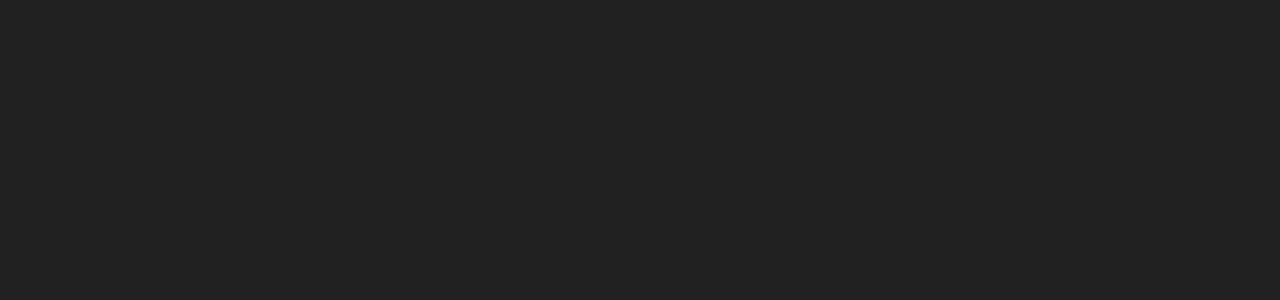
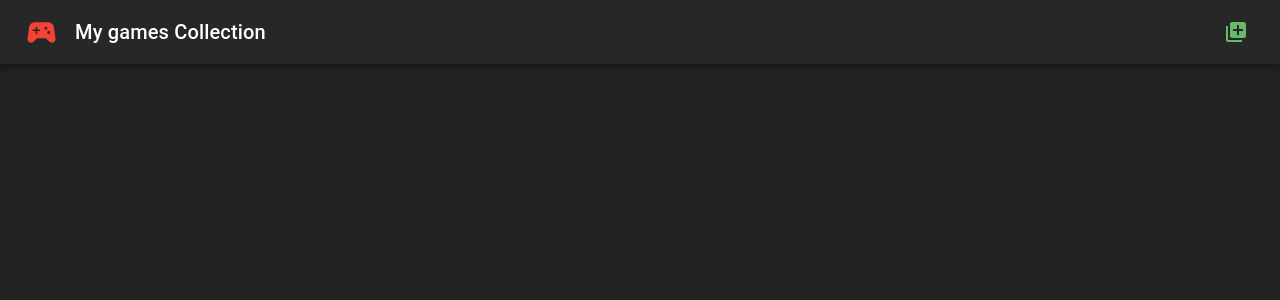
Before and after one commit to HackbIade/react-games-inventory, a React (Vite) app: page /add_games in a window 1280 px wide. Before the commit this address had no page. Shown: the top 300 px of the page. Built offline with nearby package versions, Linux system fonts and the light colour scheme.

Commit message:
Add 'add_games' route'

```diff
--- a/package.json
+++ b/package.json
@@ -1,7 +1,7 @@
 {
   "name": "react-games-inventory",
   "private": true,
-  "version": "1.0.0",
+  "version": "1.0.1",
   "type": "module",
   "scripts": {
     "dev": "vite",
--- a/src/components/ui/GameForm/constants.ts
+++ b/src/components/ui/GameForm/constants.ts
@@ -1,8 +1,8 @@
 export const platforms = [
-  {
-    value: "",
-    label: "Select",
-  },
+  // {
+  //   value: "",
+  //   label: "Select",
+  // },
   {
     value: "Xbox One",
     label: "Xbox One",
--- a/src/components/ui/GameForm/styles.ts
+++ b/src/components/ui/GameForm/styles.ts
@@ -5,6 +5,7 @@
   flex: 1;
   width: 100%;
   display: flex;
+  min-width: 350px;
   margin-bottom: 8px;
 `;
 
--- /dev/null
+++ b/src/pages/AddGames/AddGames.tsx
@@ -0,0 +1,5 @@
+import { MainLayout } from "../../components/layouts/MainLayout";
+
+export const AddGames = () => {
+  return <MainLayout />;
+};
--- /dev/null
+++ b/src/pages/AddGames/index.ts
@@ -0,0 +1 @@
+export * from "./AddGames";
--- /dev/null
+++ b/src/pages/index.ts
@@ -0,0 +1,2 @@
+export * from "./Home";
+export * from "./AddGames";
--- a/src/router/AppRouter.tsx
+++ b/src/router/AppRouter.tsx
@@ -1,12 +1,14 @@
 import { Routes, Route } from "react-router-dom";
-import { Home } from "../pages/Home";
+
 import { AppContainer } from "./styles";
+import { Home, AddGames } from "../pages";
 
 export const AppRouter = () => {
   return (
     <AppContainer>
       <Routes>
         <Route path="/" element={<Home />} />
+        <Route path="/add_games" element={<AddGames />} />
       </Routes>
     </AppContainer>
   );
```
